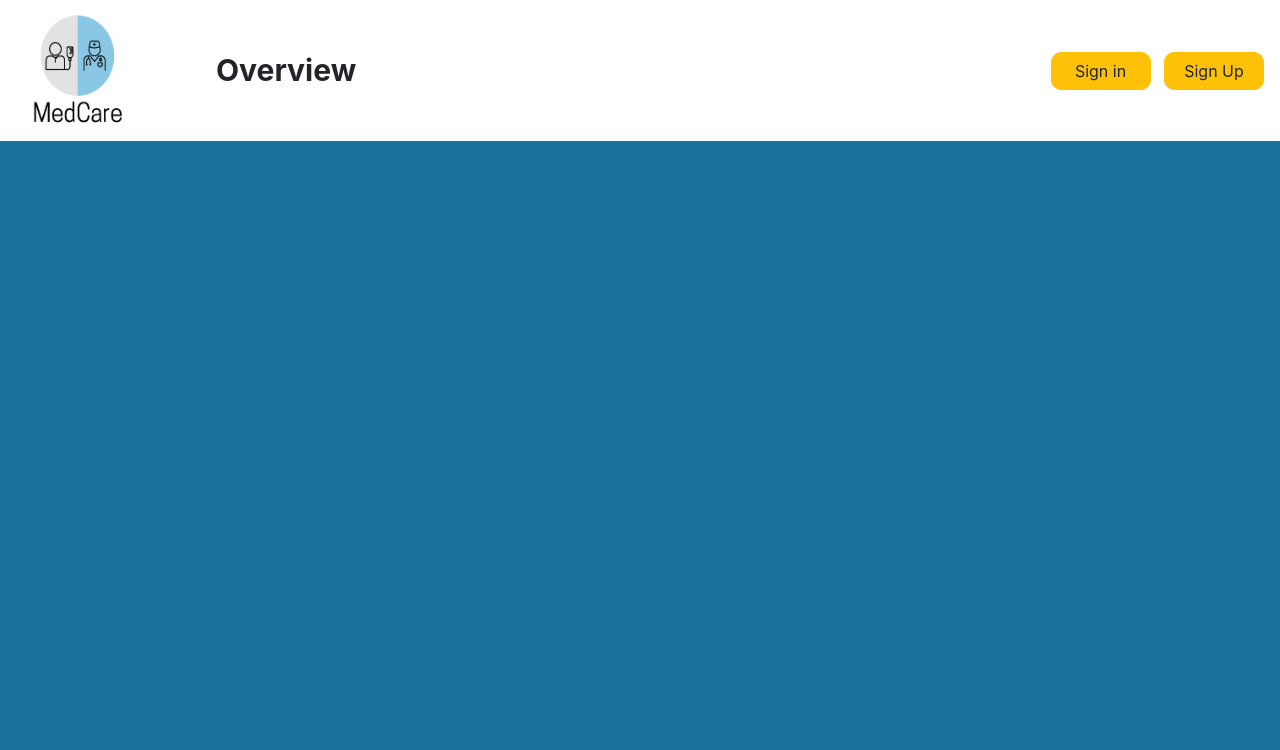
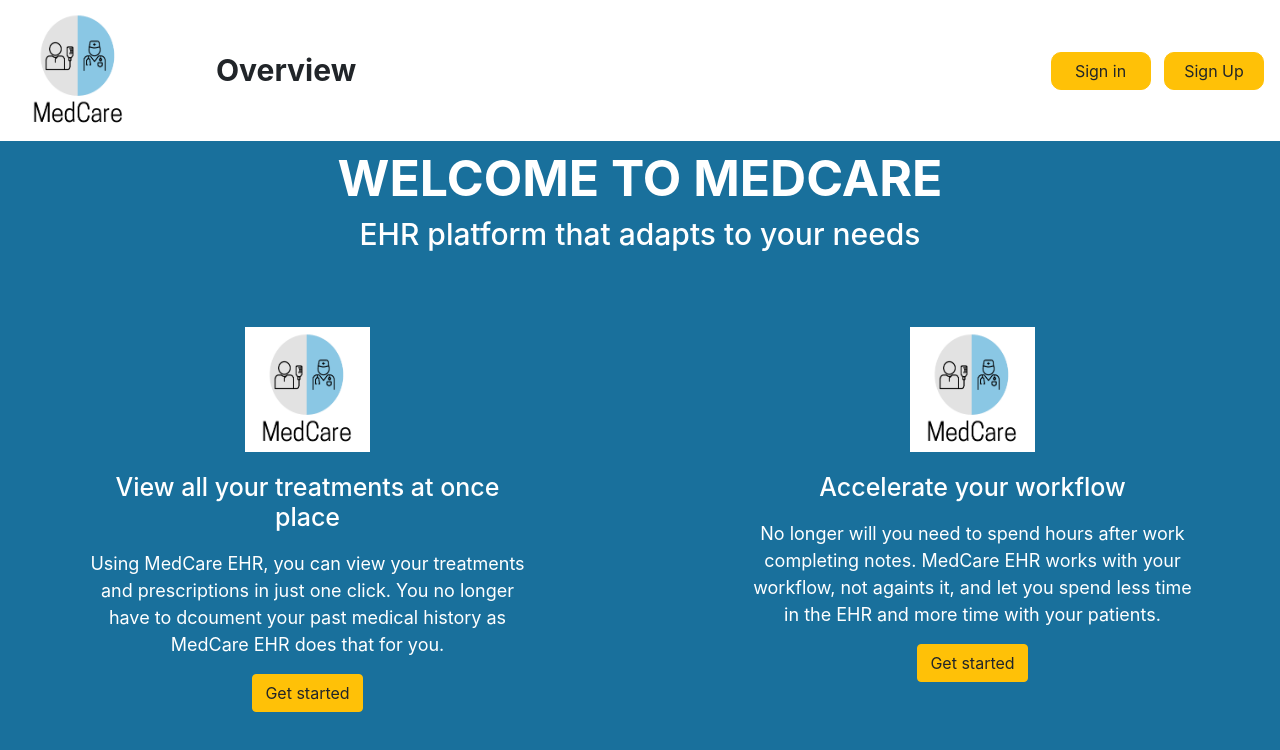
Before and after one commit to opportunity-hack/Health-Record-Management, a React (Create React App) app in the folder health-record/: page / in a window 1280 px wide. Shown: the top 750 px of the page. Built offline with nearby package versions, Linux system fonts and the light colour scheme.

Commit message:
Added landing page

```diff
--- /dev/null
+++ b/health-record/src/components/css/HomeCSS.js
@@ -0,0 +1,27 @@
+export const head = {
+    fontSize : 50,
+    color : 'white',
+    fontWeight : 'bold'
+}
+
+export const head1 = {
+    fontSize : 30,
+    color : 'white'
+}
+
+export const head2 = {
+    paddingTop : '20px',
+    color : 'white',
+    fontSize : 25
+}
+
+export const para = {
+    paddingTop : '10px',
+    fontSize : 18,
+    color : "white"
+}
+
+export const logo = {
+    width : '125px',
+    height : '125px',
+}
--- a/health-record/src/components/homes/Home.js
+++ b/health-record/src/components/homes/Home.js
@@ -1,5 +1,6 @@
 import React, {Component} from 'react'
-
+import {Container, Col, Row, Button} from 'react-bootstrap'
+import {logo, head, head1, head2, para} from '../css/HomeCSS'
 class Home extends Component {
 
     componentDidMount() {
@@ -8,9 +9,29 @@ class Home extends Component {
 
     render() {
         return (
-            <div>
+            <div style={{textAlign : "center"}}>
+                <h style={head}>WELCOME TO MEDCARE</h>
+                <h1 style={head1}>EHR platform that adapts to your needs</h1>
+                <Container style={{marginTop : 75}}>
+                    <Row>
+                        <Col xs={12} sm={12} md={12} lg={5} xl={5}>
+                            <img src="/photos/MEDCARE.png" style={logo}/>
 
+                            <h2 style={head2}>View all your treatments at once place</h2>
+                            <p style={para}> Using MedCare EHR, you can view your treatments and prescriptions in just one click. You no longer have to dcoument your past medical history as MedCare EHR does that for you.</p>
+                            <Button variant="warning">Get started</Button>
+                        </Col>
+
+                        <Col xs={12} sm={12} md={12} lg={{ span : 5, offset : 2}} xl={{ span : 5, offset : 2}}>
+                            <img src="/photos/MEDCARE.png" style={logo}/>
+                            <h2 style={head2}>Accelerate your workflow</h2>
+                            <p style={para}>No longer will you need to spend hours after work completing notes. MedCare EHR works with your workflow, not againts it, and let you spend less time in the EHR and more time with your patients.</p>
+                            <Button variant="warning">Get started</Button>
+                        </Col>
+                    </Row>
+                </Container>
             </div>
+
         )
     }
 }
```
